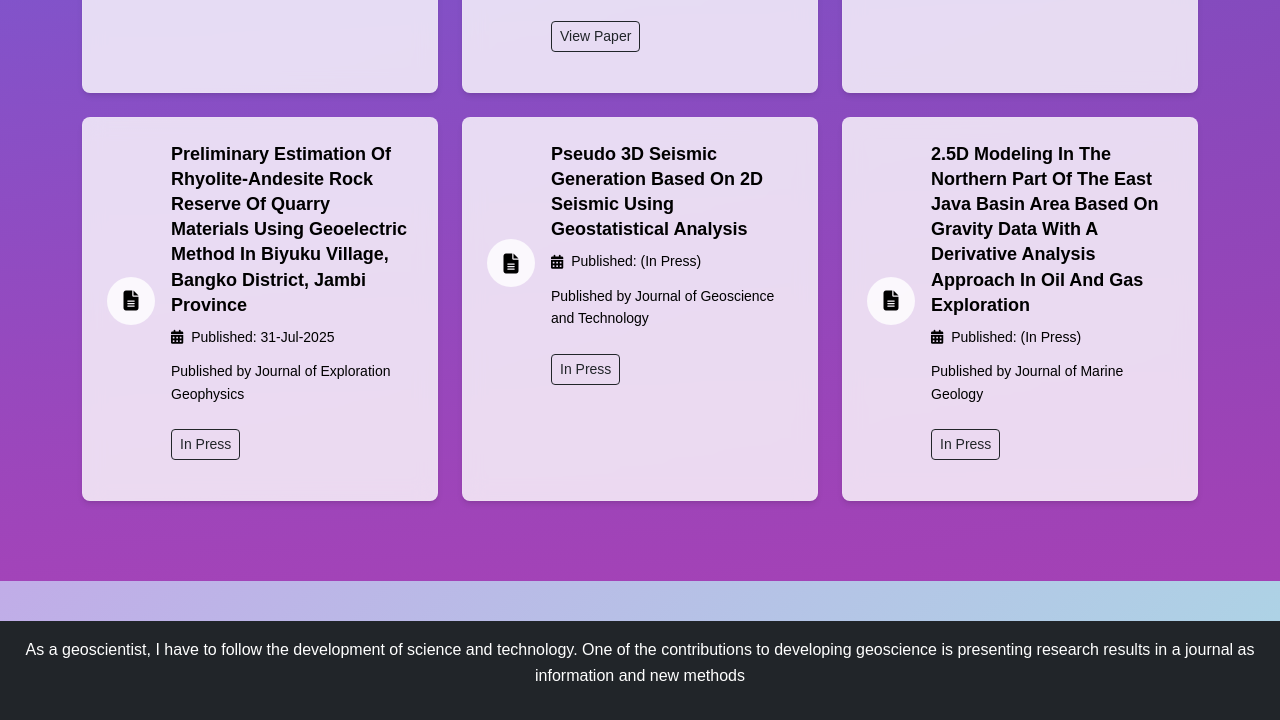
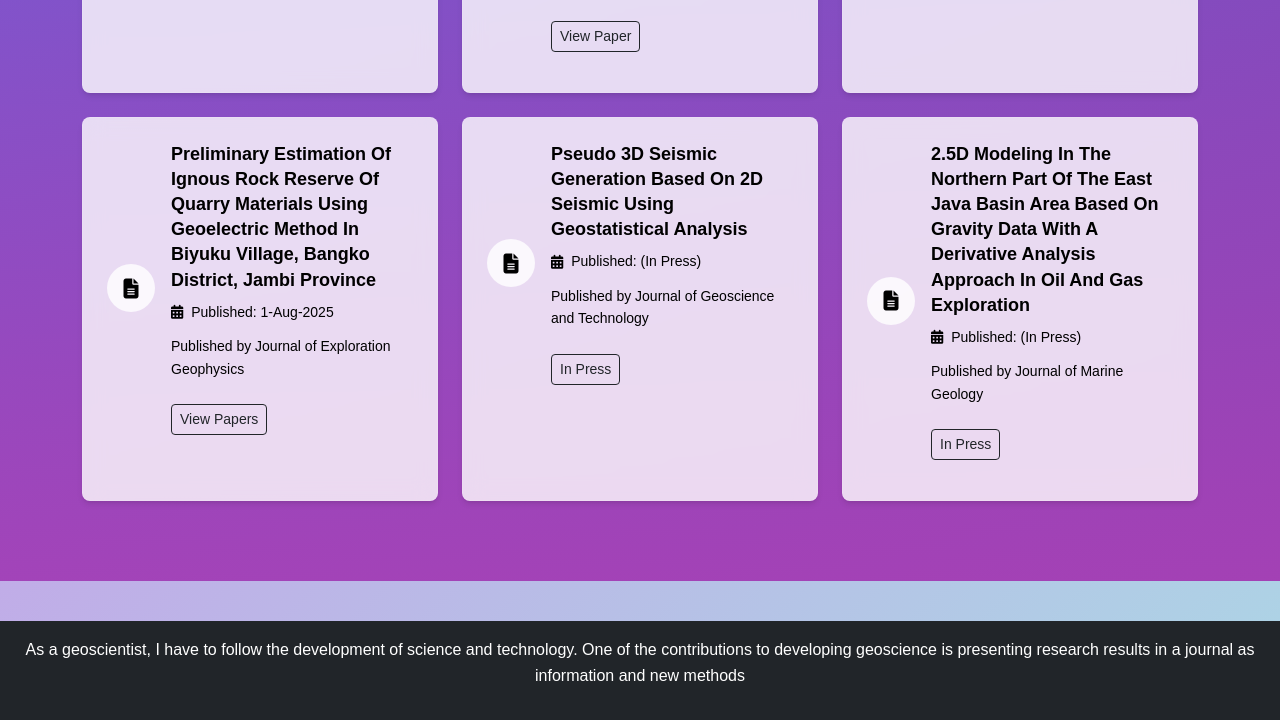
Before and after one commit to KoinKrokan/Portfolio_FDH, a plain HTML site: page publications.html in a window 1280 px wide. Shown: the part 1405-2125 px from the top of the page. Drawn offline with nearby package versions, Linux system fonts and the light colour scheme.

Commit message:
Update publications.html

```diff
--- a/publications.html
+++ b/publications.html
@@ -449,15 +449,15 @@
                                 <i class="fas fa-file-alt fa-lg"></i>
                             </div>
                             <div>
-                                <h3 class="publication-title">Preliminary Estimation Of Rhyolite-Andesite Rock Reserve Of Quarry Materials Using Geoelectric Method In Biyuku Village, Bangko District, Jambi Province</h3>
+                                <h3 class="publication-title">Preliminary Estimation Of Ignous Rock Reserve Of Quarry Materials Using Geoelectric Method In Biyuku Village, Bangko District, Jambi Province</h3>
                                 <div class="publication-date">
                                     <i class="fas fa-calendar-alt"></i>
-                                    <span>Published: 31-Jul-2025</span>
+                                    <span>Published: 1-Aug-2025</span>
                                 </div>
                                 <p class="publication-journal">
                                     Published by Journal of Exploration Geophysics
                                 </p>
-                                <a href="#" class="btn btn-outline-dark btn-sm mt-2">In Press</a>
+                                <a href="https://jge.eng.unila.ac.id/index.php/geoph/article/view/481" class="btn btn-outline-dark btn-sm mt-2">View Papers</a>
                             </div>
                         </div>
                     </div>
```
